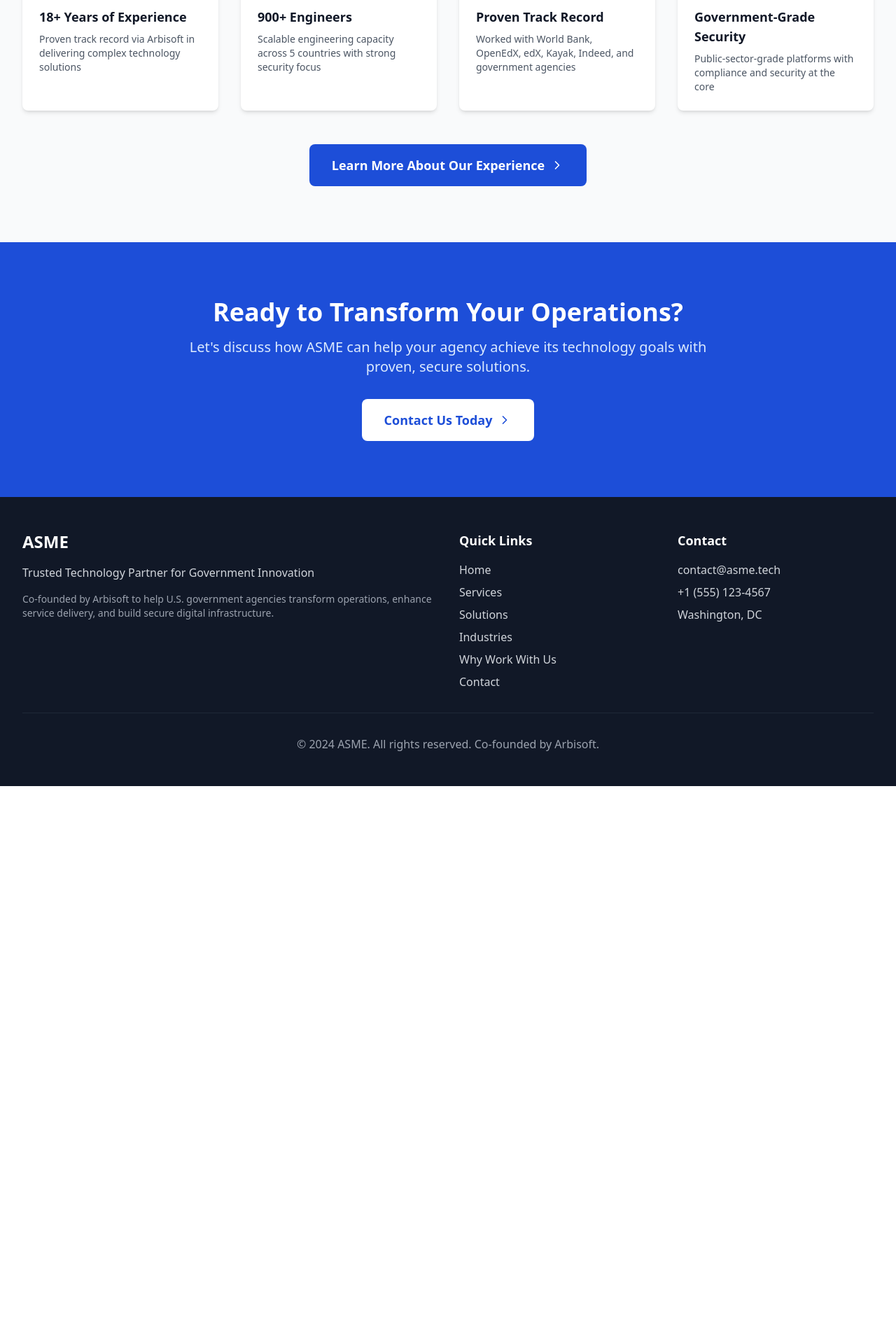
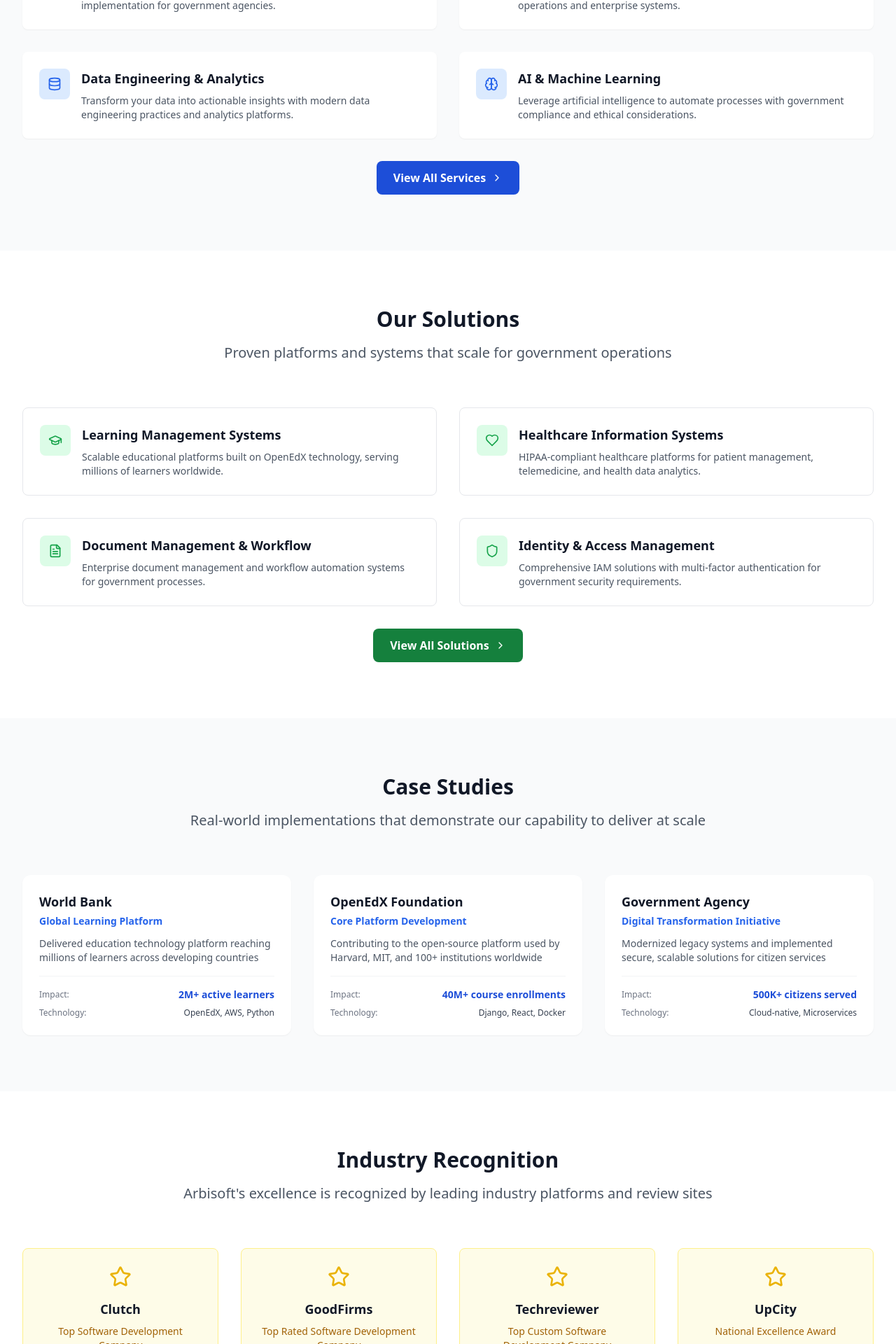
Before and after one commit to ammadalii/asme-govtech-prototype, a React (Vite) app: page / in a window 1280 px wide. Shown: the part 1732-3652 px from the top of the page at 70% size. Before the commit the page ends 2855 px from the top, so only its background shows below. Built offline with nearby package versions, Linux system fonts and the light colour scheme.

Commit message:
Add homepage widgets
Add industry recognition, service/solution summaries, and case study widgets to the homepage.

```diff
--- a/src/pages/Home.tsx
+++ b/src/pages/Home.tsx
@@ -1,7 +1,7 @@
 
 import React from 'react';
 import { Link } from 'react-router-dom';
-import { Shield, Users, Globe, Award, ChevronRight, Building, Code, Database } from 'lucide-react';
+import { Shield, Users, Globe, Award, ChevronRight, Building, Code, Database, Star, Heart, GraduationCap, FileText, Brain, Cloud, Smartphone, Settings } from 'lucide-react';
 import Layout from '../components/Layout';
 
 const Home = () => {
@@ -33,6 +33,99 @@ const Home = () => {
       icon: Building,
       link: '/industries',
       color: 'bg-purple-500'
+    }
+  ];
+
+  const services = [
+    {
+      icon: Cloud,
+      title: 'Cloud & DevOps',
+      description: 'Comprehensive cloud migration, infrastructure automation, and DevOps implementation for government agencies.'
+    },
+    {
+      icon: Code,
+      title: 'Custom Software Development',
+      description: 'End-to-end software development services tailored for government operations and enterprise systems.'
+    },
+    {
+      icon: Database,
+      title: 'Data Engineering & Analytics',
+      description: 'Transform your data into actionable insights with modern data engineering practices and analytics platforms.'
+    },
+    {
+      icon: Brain,
+      title: 'AI & Machine Learning',
+      description: 'Leverage artificial intelligence to automate processes with government compliance and ethical considerations.'
+    }
+  ];
+
+  const solutions = [
+    {
+      icon: GraduationCap,
+      title: 'Learning Management Systems',
+      description: 'Scalable educational platforms built on OpenEdX technology, serving millions of learners worldwide.'
+    },
+    {
+      icon: Heart,
+      title: 'Healthcare Information Systems',
+      description: 'HIPAA-compliant healthcare platforms for patient management, telemedicine, and health data analytics.'
+    },
+    {
+      icon: FileText,
+      title: 'Document Management & Workflow',
+      description: 'Enterprise document management and workflow automation systems for government processes.'
+    },
+    {
+      icon: Shield,
+      title: 'Identity & Access Management',
+      description: 'Comprehensive IAM solutions with multi-factor authentication for government security requirements.'
+    }
+  ];
+
+  const caseStudies = [
+    {
+      client: 'World Bank',
+      project: 'Global Learning Platform',
+      description: 'Delivered education technology platform reaching millions of learners across developing countries',
+      impact: '2M+ active learners',
+      technology: 'OpenEdX, AWS, Python'
+    },
+    {
+      client: 'OpenEdX Foundation',
+      project: 'Core Platform Development',
+      description: 'Contributing to the open-source platform used by Harvard, MIT, and 100+ institutions worldwide',
+      impact: '40M+ course enrollments',
+      technology: 'Django, React, Docker'
+    },
+    {
+      client: 'Government Agency',
+      project: 'Digital Transformation Initiative',
+      description: 'Modernized legacy systems and implemented secure, scalable solutions for citizen services',
+      impact: '500K+ citizens served',
+      technology: 'Cloud-native, Microservices'
+    }
+  ];
+
+  const recognitions = [
+    {
+      platform: 'Clutch',
+      achievement: 'Top Software Development Company',
+      year: '2023'
+    },
+    {
+      platform: 'GoodFirms',
+      achievement: 'Top Rated Software Development Company',
+      year: '2023'
+    },
+    {
+      platform: 'Techreviewer',
+      achievement: 'Top Custom Software Development Company',
+      year: '2023'
+    },
+    {
+      platform: 'UpCity',
+      achievement: 'National Excellence Award',
+      year: '2023'
     }
   ];
 
@@ -141,6 +234,140 @@ const Home = () => {
         </div>
       </section>
 
+      {/* Services Section */}
+      <section className="py-20 bg-gray-50">
+        <div className="max-w-7xl mx-auto px-4 sm:px-6 lg:px-8">
+          <div className="text-center mb-16">
+            <h2 className="text-3xl font-bold text-gray-900 mb-4">Our Services</h2>
+            <p className="text-xl text-gray-600 max-w-3xl mx-auto">
+              Government-grade technology services backed by 18+ years of experience
+            </p>
+          </div>
+
+          <div className="grid grid-cols-1 md:grid-cols-2 gap-8 mb-8">
+            {services.map((service, index) => (
+              <div key={index} className="bg-white rounded-lg p-6 shadow-sm hover:shadow-md transition-shadow">
+                <div className="flex items-start space-x-4">
+                  <div className="bg-blue-100 p-3 rounded-lg flex-shrink-0">
+                    <service.icon className="text-blue-600" size={20} />
+                  </div>
+                  <div>
+                    <h3 className="text-lg font-semibold text-gray-900 mb-2">{service.title}</h3>
+                    <p className="text-gray-600 text-sm">{service.description}</p>
+                  </div>
+                </div>
+              </div>
+            ))}
+          </div>
+
+          <div className="text-center">
+            <Link
+              to="/services"
+              className="bg-blue-700 text-white px-6 py-3 rounded-lg font-semibold hover:bg-blue-800 transition-colors inline-flex items-center"
+            >
+              View All Services
+              <ChevronRight className="ml-2" size={16} />
+            </Link>
+          </div>
+        </div>
+      </section>
+
+      {/* Solutions Section */}
+      <section className="py-20 bg-white">
+        <div className="max-w-7xl mx-auto px-4 sm:px-6 lg:px-8">
+          <div className="text-center mb-16">
+            <h2 className="text-3xl font-bold text-gray-900 mb-4">Our Solutions</h2>
+            <p className="text-xl text-gray-600 max-w-3xl mx-auto">
+              Proven platforms and systems that scale for government operations
+            </p>
+          </div>
+
+          <div className="grid grid-cols-1 md:grid-cols-2 gap-8 mb-8">
+            {solutions.map((solution, index) => (
+              <div key={index} className="bg-white rounded-lg border border-gray-200 p-6 hover:shadow-md transition-shadow">
+                <div className="flex items-start space-x-4">
+                  <div className="bg-green-100 p-3 rounded-lg flex-shrink-0">
+                    <solution.icon className="text-green-600" size={20} />
+                  </div>
+                  <div>
+                    <h3 className="text-lg font-semibold text-gray-900 mb-2">{solution.title}</h3>
+                    <p className="text-gray-600 text-sm">{solution.description}</p>
+                  </div>
+                </div>
+              </div>
+            ))}
+          </div>
+
+          <div className="text-center">
+            <Link
+              to="/solutions"
+              className="bg-green-700 text-white px-6 py-3 rounded-lg font-semibold hover:bg-green-800 transition-colors inline-flex items-center"
+            >
+              View All Solutions
+              <ChevronRight className="ml-2" size={16} />
+            </Link>
+          </div>
+        </div>
+      </section>
+
+      {/* Case Studies Section */}
+      <section className="py-20 bg-gray-50">
+        <div className="max-w-7xl mx-auto px-4 sm:px-6 lg:px-8">
+          <div className="text-center mb-16">
+            <h2 className="text-3xl font-bold text-gray-900 mb-4">Case Studies</h2>
+            <p className="text-xl text-gray-600 max-w-3xl mx-auto">
+              Real-world implementations that demonstrate our capability to deliver at scale
+            </p>
+          </div>
+
+          <div className="grid grid-cols-1 md:grid-cols-3 gap-8">
+            {caseStudies.map((study, index) => (
+              <div key={index} className="bg-white rounded-xl p-6 shadow-sm hover:shadow-lg transition-shadow">
+                <div className="mb-4">
+                  <h3 className="text-lg font-bold text-gray-900 mb-1">{study.client}</h3>
+                  <h4 className="text-blue-600 font-semibold text-sm mb-3">{study.project}</h4>
+                  <p className="text-gray-600 text-sm mb-4">{study.description}</p>
+                </div>
+
+                <div className="border-t border-gray-100 pt-4">
+                  <div className="flex justify-between items-center mb-2">
+                    <span className="text-gray-500 text-xs">Impact:</span>
+                    <span className="text-blue-700 font-semibold text-sm">{study.impact}</span>
+                  </div>
+                  <div className="flex justify-between items-center">
+                    <span className="text-gray-500 text-xs">Technology:</span>
+                    <span className="text-gray-700 text-xs">{study.technology}</span>
+                  </div>
+                </div>
+              </div>
+            ))}
+          </div>
+        </div>
+      </section>
+
+      {/* Industry Recognition */}
+      <section className="py-20 bg-white">
+        <div className="max-w-7xl mx-auto px-4 sm:px-6 lg:px-8">
+          <div className="text-center mb-16">
+            <h2 className="text-3xl font-bold text-gray-900 mb-4">Industry Recognition</h2>
+            <p className="text-xl text-gray-600 max-w-3xl mx-auto">
+              Arbisoft's excellence is recognized by leading industry platforms and review sites
+            </p>
+          </div>
+
+          <div className="grid grid-cols-1 md:grid-cols-2 lg:grid-cols-4 gap-8">
+            {recognitions.map((recognition, index) => (
+              <div key={index} className="bg-yellow-50 p-6 rounded-lg text-center border border-yellow-200">
+                <Star className="text-yellow-500 mx-auto mb-4" size={32} />
+                <h3 className="text-lg font-bold text-gray-900 mb-2">{recognition.platform}</h3>
+                <p className="text-yellow-700 font-medium text-sm mb-1">{recognition.achievement}</p>
+                <p className="text-gray-600 text-sm">{recognition.year}</p>
+              </div>
+            ))}
+          </div>
+        </div>
+      </section>
+
       {/* Why Work With Us */}
       <section className="py-20 bg-gray-50">
         <div className="max-w-7xl mx-auto px-4 sm:px-6 lg:px-8">
```
